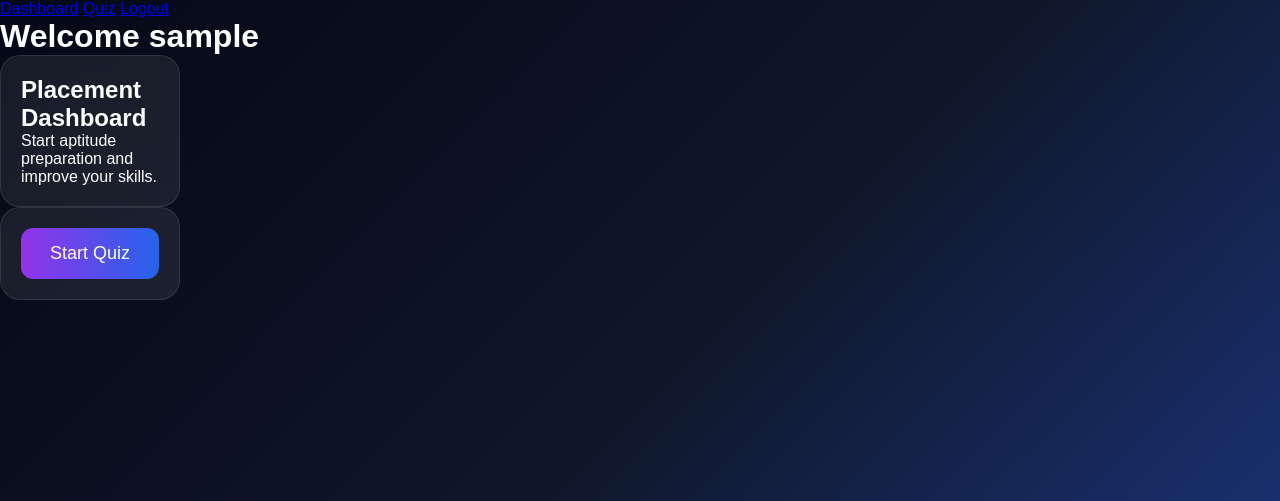
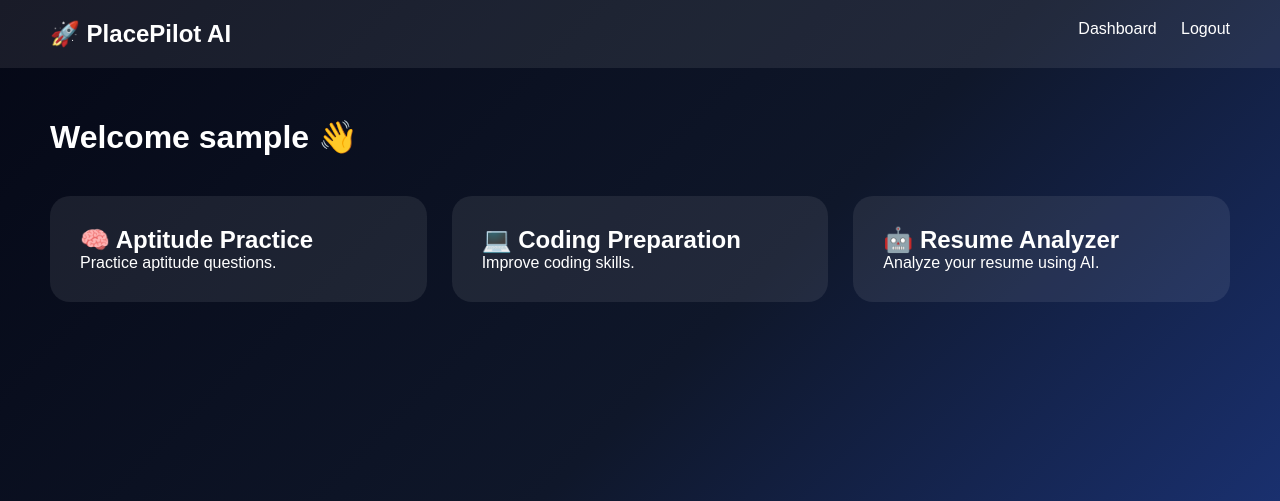
Before and after one commit to riteshml0211-cpu/smart-placement-platform, a Flask app: page /dashboard in a window 1280 px wide. Shown: the top 501 px of the page. Run offline with Flask 3, Linux system fonts and the light colour scheme; the visitor is signed in with stand-in values (Sample User, id 1).

Commit message:
Update dashboard.html

```diff
--- a/templates/dashboard.html
+++ b/templates/dashboard.html
@@ -2,31 +2,48 @@
 <html>
 <head>
     <title>Dashboard</title>
-    <link rel="stylesheet" href="{{ url_for('static', filename='style.css') }}">
+
+    <link rel="stylesheet"
+    href="{{ url_for('static', filename='style.css') }}">
 </head>
+
 <body>
 
-<nav>
-    <a href="/dashboard">Dashboard</a>
-    <a href="/quiz">Quiz</a>
-    <a href="/logout">Logout</a>
-</nav>
+<div class="navbar">
 
-<div class="container">
+    <h2>🚀 PlacePilot AI</h2>
 
-<h1>Welcome {{ user }}</h1>
+    <div>
+        <a href="/dashboard">Dashboard</a>
+        <a href="/logout">Logout</a>
+    </div>
 
-<div class="card">
-    <h2>Placement Dashboard</h2>
-
-    <p>Start aptitude preparation and improve your skills.</p>
 </div>
 
-<div class="card">
-    <a href="/quiz">
-        <button>Start Quiz</button>
-    </a>
-</div>
+<div class="dashboard">
+
+    <h1>
+        Welcome {{ user }} 👋
+    </h1>
+
+    <div class="dashboard-cards">
+
+        <div class="dashboard-card">
+            <h2>🧠 Aptitude Practice</h2>
+            <p>Practice aptitude questions.</p>
+        </div>
+
+        <div class="dashboard-card">
+            <h2>💻 Coding Preparation</h2>
+            <p>Improve coding skills.</p>
+        </div>
+
+        <div class="dashboard-card">
+            <h2>🤖 Resume Analyzer</h2>
+            <p>Analyze your resume using AI.</p>
+        </div>
+
+    </div>
 
 </div>
 
```
